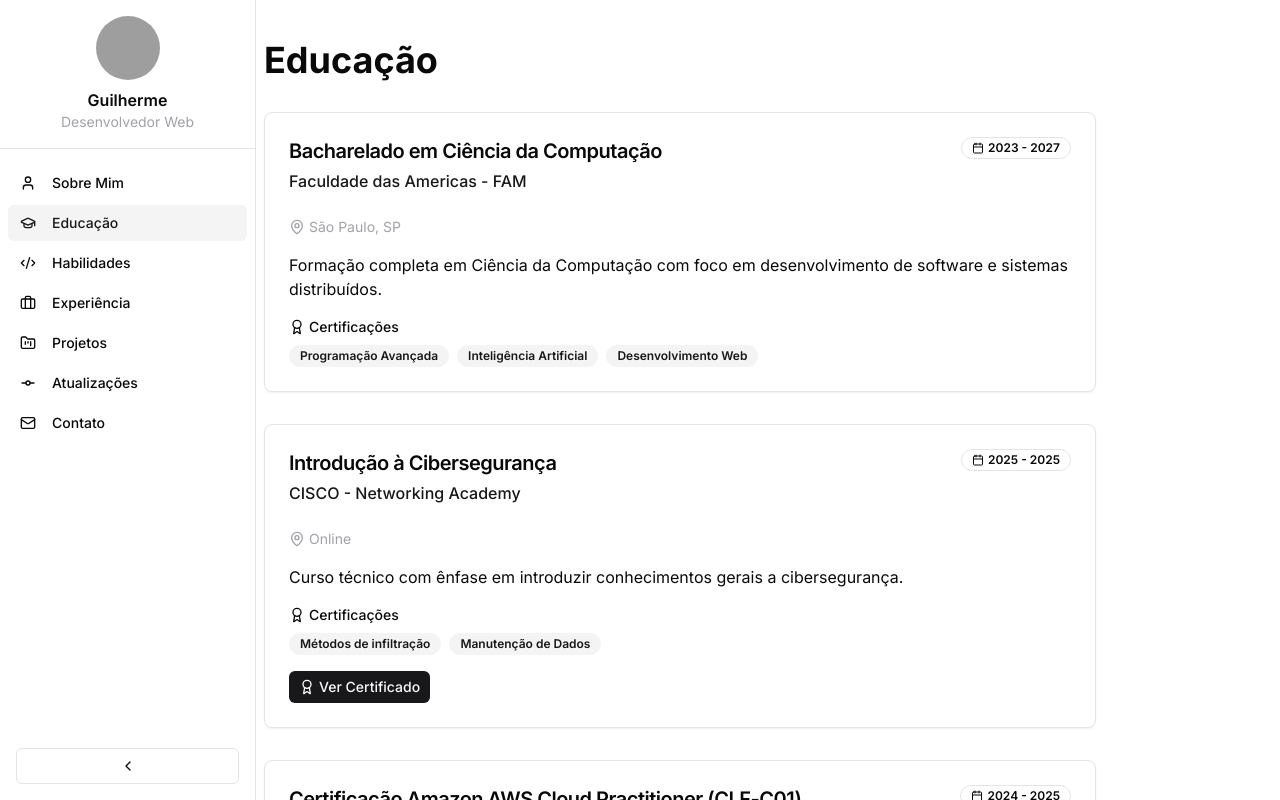
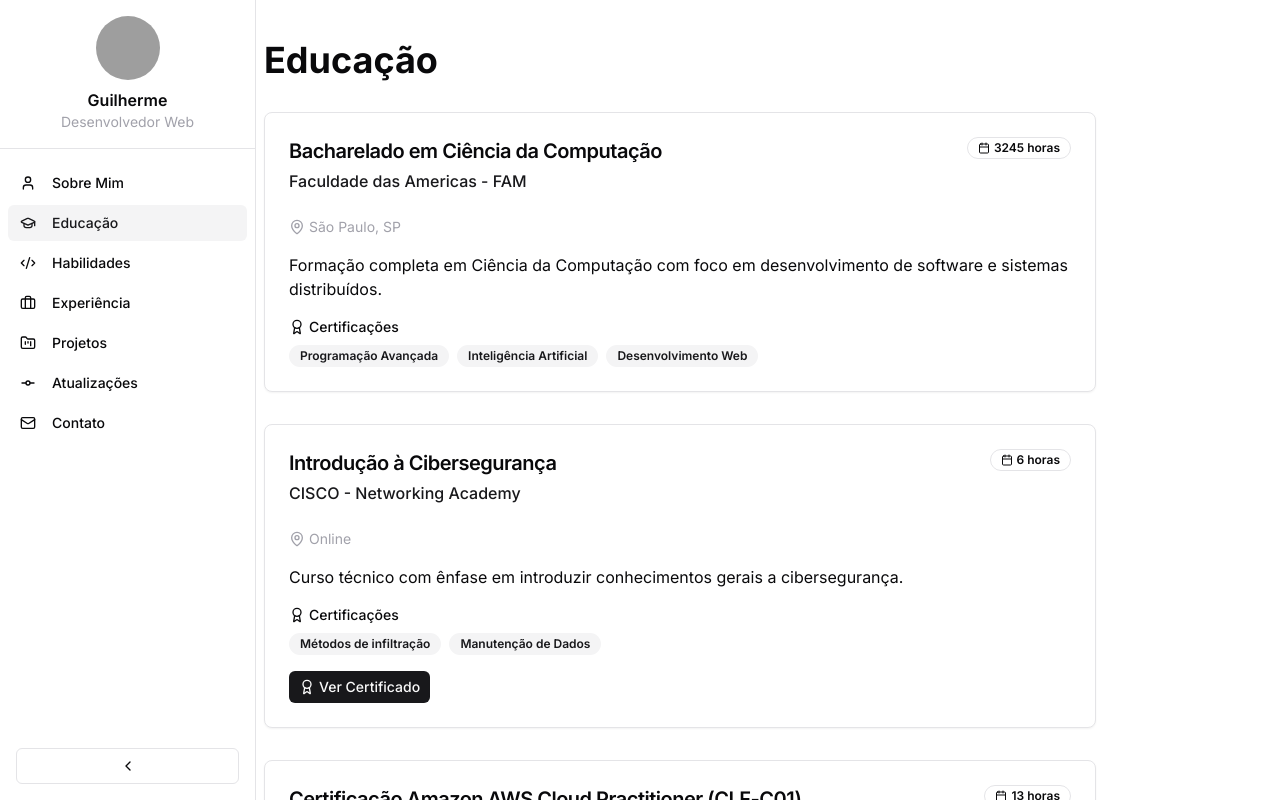
Before and after one commit to gui1416/portifolio-v8, a Next.js app: page /education in a window 1280 px wide. Shown: the top 800 px of the page. Built offline with nearby package versions, Linux system fonts and the light colour scheme; grey boxes are pictures that could not be loaded.

Commit message:
style: duracao

```diff
--- a/src/app/education/page.tsx
+++ b/src/app/education/page.tsx
@@ -14,7 +14,7 @@ export default function Educacao() {
     {
       instituicao: "Faculdade das Americas - FAM",
       curso: "Bacharelado em Ciência da Computação",
-      periodo: "2023 - 2027",
+      duracao: "3245 horas",
       local: "São Paulo, SP",
       descricao:
         "Formação completa em Ciência da Computação com foco em desenvolvimento de software e sistemas distribuídos.",
@@ -24,7 +24,7 @@ export default function Educacao() {
     {
       instituicao: "CISCO - Networking Academy",
       curso: "Introdução à Cibersegurança",
-      periodo: "2025 - 2025",
+      duracao: "6 horas",
       local: "Online",
       descricao: "Curso técnico com ênfase em introduzir conhecimentos gerais a cibersegurança.",
       certificacoes: ["Métodos de infiltração", "Manutenção de Dados"],
@@ -33,7 +33,7 @@ export default function Educacao() {
     {
       instituicao: "Udemy",
       curso: "Certificação Amazon AWS Cloud Practitioner (CLF-C01)",
-      periodo: "2024 - 2025",
+      duracao: "13 horas",
       local: "Online",
       descricao: "Certificação introdutória aos serviços e conceitos da nuvem AWS.",
       certificacoes: ["Conhecimento fundamental dos serviços AWS", "Conformidade AWS", "Arquitetura em nuvem"],
@@ -90,7 +90,7 @@ export default function Educacao() {
                 </div>
                 <Badge variant="outline" className="flex items-center gap-1">
                   <Calendar className="h-3 w-3" />
-                  {item.periodo}
+                  {item.duracao}
                 </Badge>
               </div>
             </CardHeader>
```
